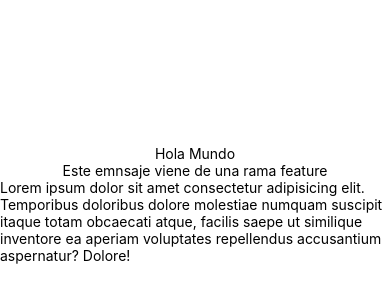
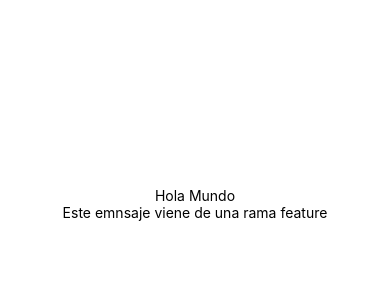
Before and after one commit to Andres-debug/taller-git-2, a React Native app: screen / in a window 390 px wide. Shown: the part 218-518 px from the top of the page. Built offline with nearby package versions, Linux system fonts and the light colour scheme.

Commit message:
Update App.tsx

```diff
--- a/App.tsx
+++ b/App.tsx
@@ -6,12 +6,6 @@ export default function App() {
     <View style={styles.container}>
       <Text>Hola Mundo</Text>
       <Text>Este emnsaje viene de una rama feature</Text>
-      <Text>
-        Lorem ipsum dolor sit amet consectetur adipisicing elit. Temporibus
-        doloribus dolore molestiae numquam suscipit itaque totam obcaecati
-        atque, facilis saepe ut similique inventore ea aperiam voluptates
-        repellendus accusantium aspernatur? Dolore!
-      </Text>
     </View>
   );
 }
```
